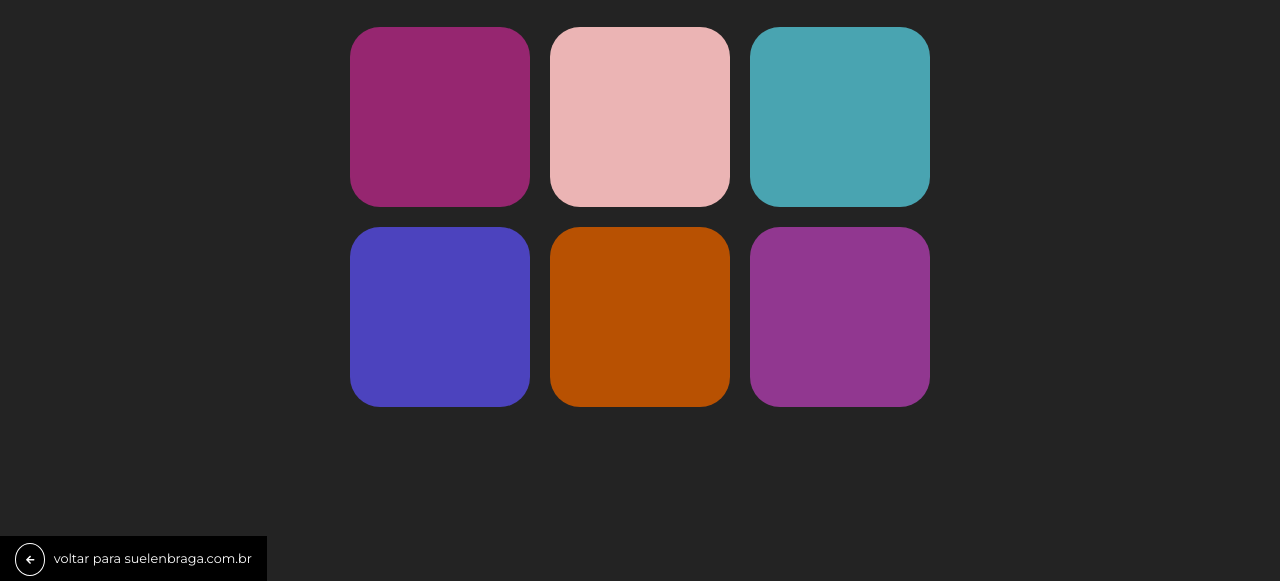
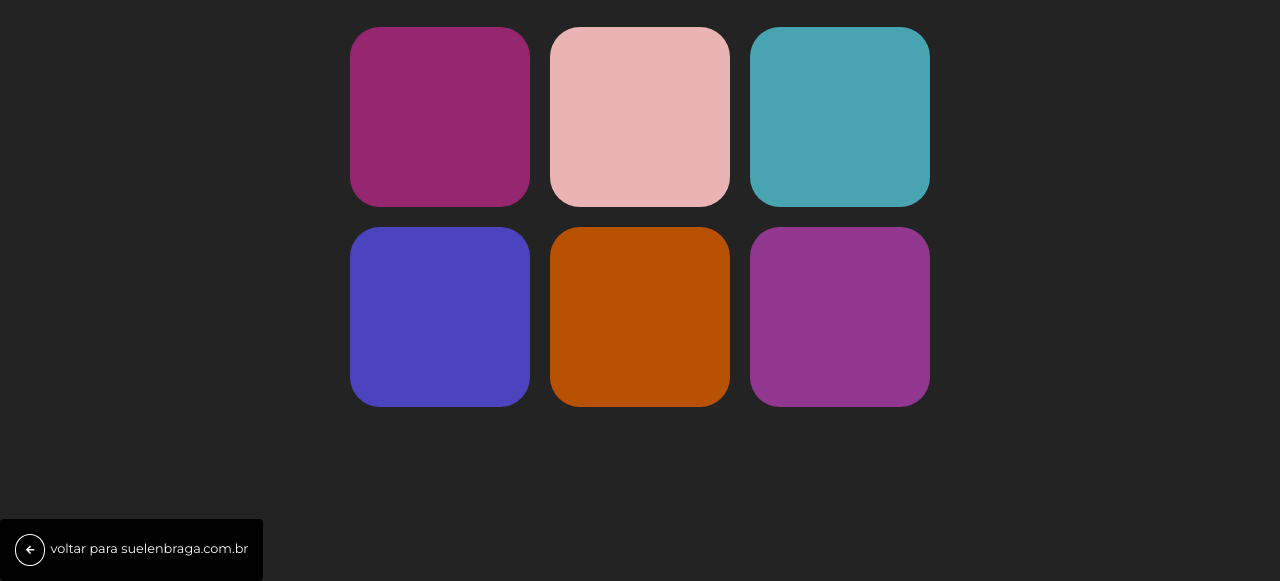
Before and after one commit to suelenbraga2006/ColorGame, a plain HTML site: page index.html in a window 1280 px wide. Shown: the part 219-800 px from the top of the page. Drawn offline with Linux system fonts and the light colour scheme.

Commit message:
Alteraçoes na backbar para o site

```diff
--- a/index.html
+++ b/index.html
@@ -21,7 +21,7 @@
 		<div class="square"></div>
 		<div class="square"></div>
 		<div class="square"></div>
-		<div class="back-bar rounded"><a href="http://www.suelenbraga.com.br"><span class="rounded-circle"><i class="fas fa-arrow-left"></i></span> voltar para suelenbraga.com.br</a></div><!-- back-bar -->
+		<div class="back-bar rounded"><a href="http://www.suelenbraga.com.br"><i class="fas fa-arrow-left"></i> <span>voltar para suelenbraga.com.br</span></a></div><!-- back-bar -->
 	</div>
 	<script defer src="https://use.fontawesome.com/releases/v5.0.8/js/all.js"></script>
 	<script type="text/javascript" src="script.js"></script>
--- a/style.css
+++ b/style.css
@@ -69,26 +69,35 @@ button:hover{
 	width: 10%;
 }
 
-.back-bar{
-	background-color:#000;
-	display:flex;
-	padding:15px;
-	justify-content:center;
-	position:fixed;
-	bottom:0;
-	left:0;
-	z-index:1002;
+/*backbar*/
+.back-bar {
+    background-color: #000;
+    display: flex;
+    padding: 15px;
+    justify-content: center;
+    position: fixed;
+    bottom: 0;
+    left: 0;
+    z-index: 1002;
 }
-.back-bar a{
-	color:#fff;
-	font-size:.8rem;
-	cursor:pointer;
-	text-decoration: none;
+.rounded {
+    border-radius: .25rem;
+}
+.back-bar a {
+    color: #fff;
+    font-size: .8rem;
+    cursor: pointer;
+    text-decoration: none;
 }
 .back-bar a span{
-	border:1px solid #fff;
-	padding:10px;
-	font-size:.6rem;
-	margin-right:5px;
-	border-radius: 50%;
+	float: left;
+	margin-top: 7px;
 }
+.back-bar a svg {
+    border: 1px solid #fff;
+    padding: 10px;
+    font-size: .6rem;
+    margin-right: 5px;
+    border-radius: 50%;
+    float: left;
+}
```
